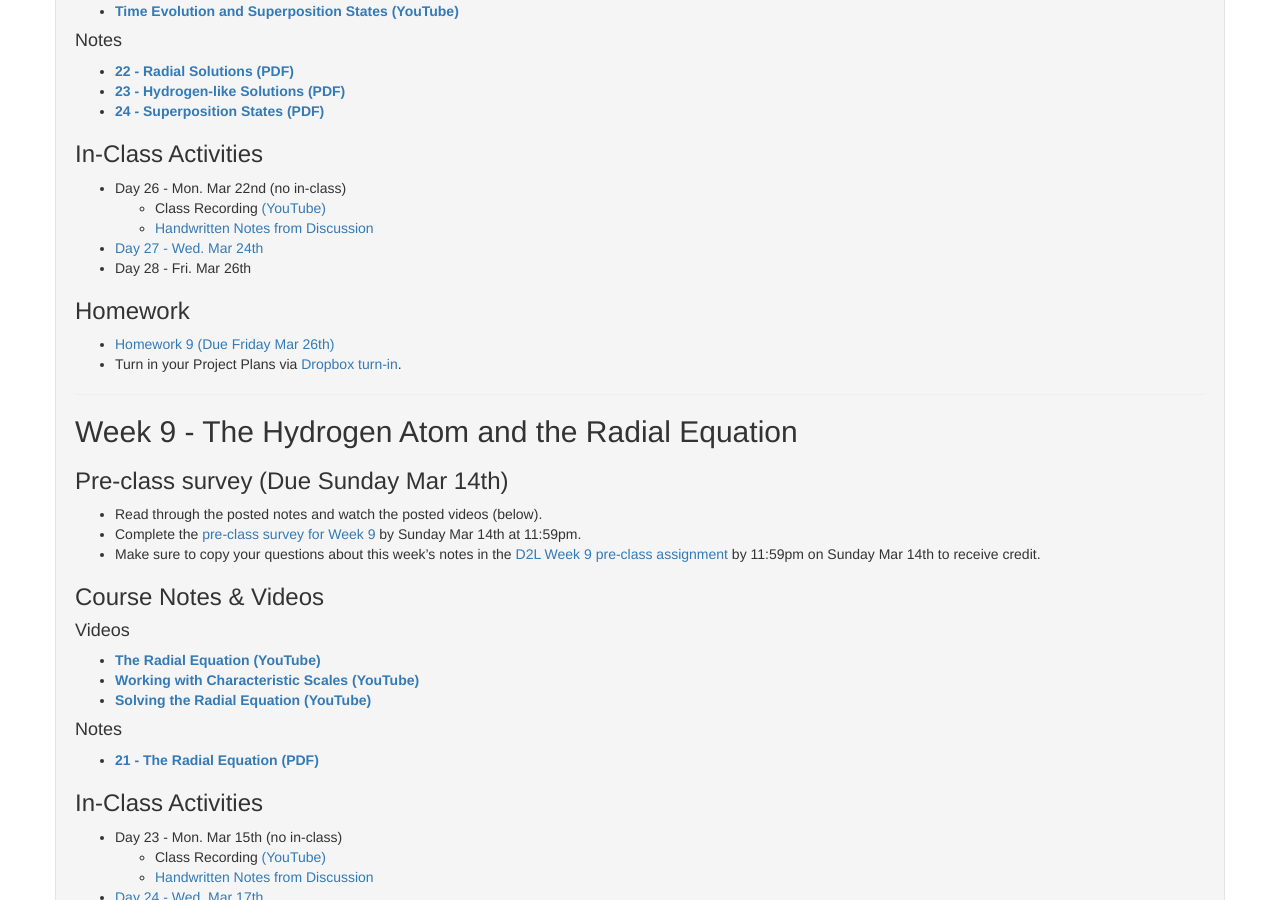
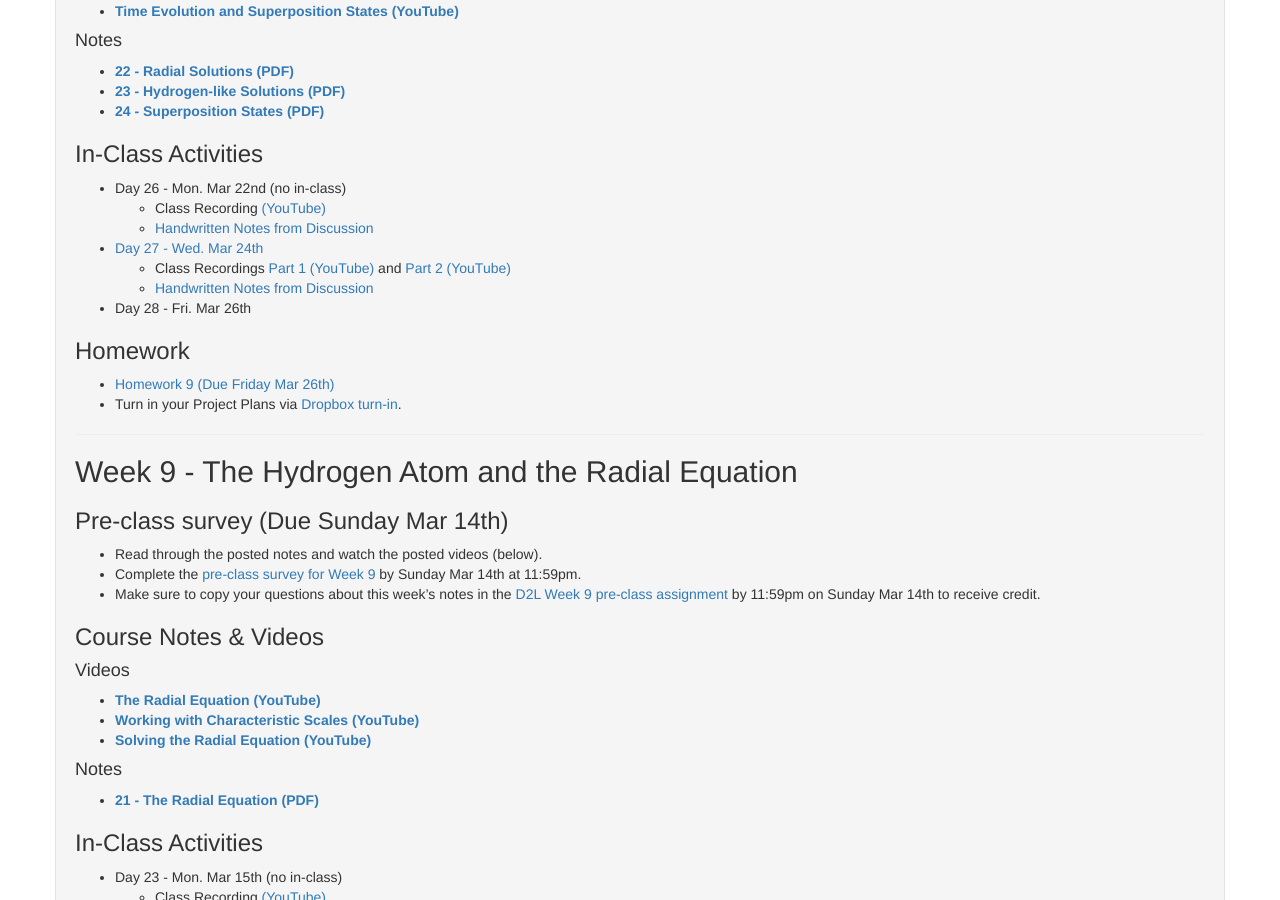
Before and after one commit to dannycab/phy472msu_s2021, a Jekyll site: the page built from notes/index.md, in a window 1280 px wide and 900 px high, scrolled down 1075 px. Built offline with Jekyll 4.4.1, drawn with Linux system fonts in a browser that asks for light colours.

Commit message:
added day 27 notes

```diff
--- a/notes/index.md
+++ b/notes/index.md
@@ -69,6 +69,8 @@
   - Class Recording [(YouTube)](https://www.youtube.com/watch?v=FAWNmJce3AE)
   - [Handwritten Notes from Discussion](./in-class/Day_26.pdf)
 * [Day 27 - Wed. Mar 24th](./in-class/day27.html)
+  - Class Recordings [Part 1 (YouTube)](https://www.youtube.com/watch?v=Zziv7QU2cB0) and [Part 2 (YouTube)](https://www.youtube.com/watch?v=6speWE6JaMI)
+  - [Handwritten Notes from Discussion](./in-class/Day_27.pdf)
 * Day 28 - Fri. Mar 26th
 
 ### Homework
```
Also changed, not shown: 1 other file.
